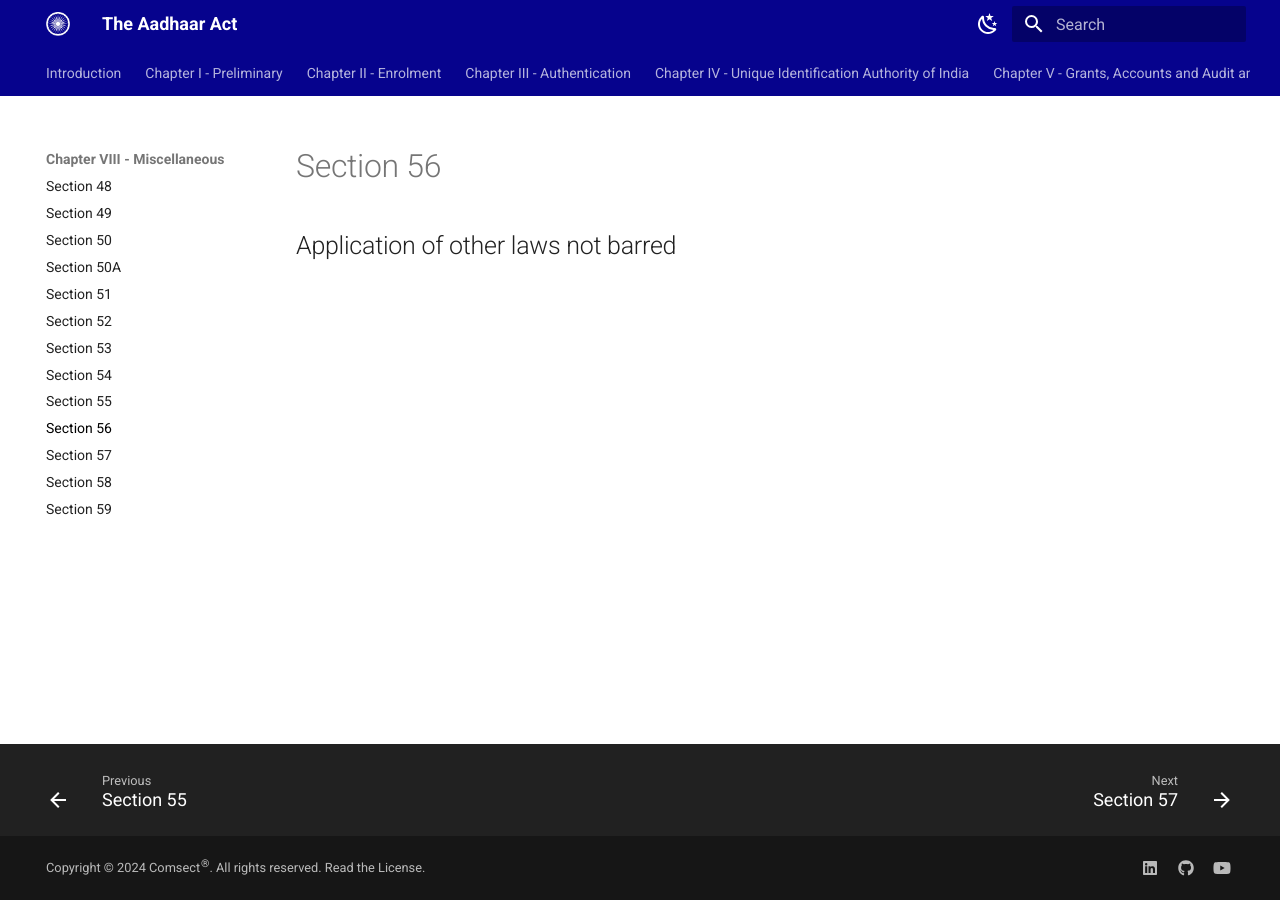
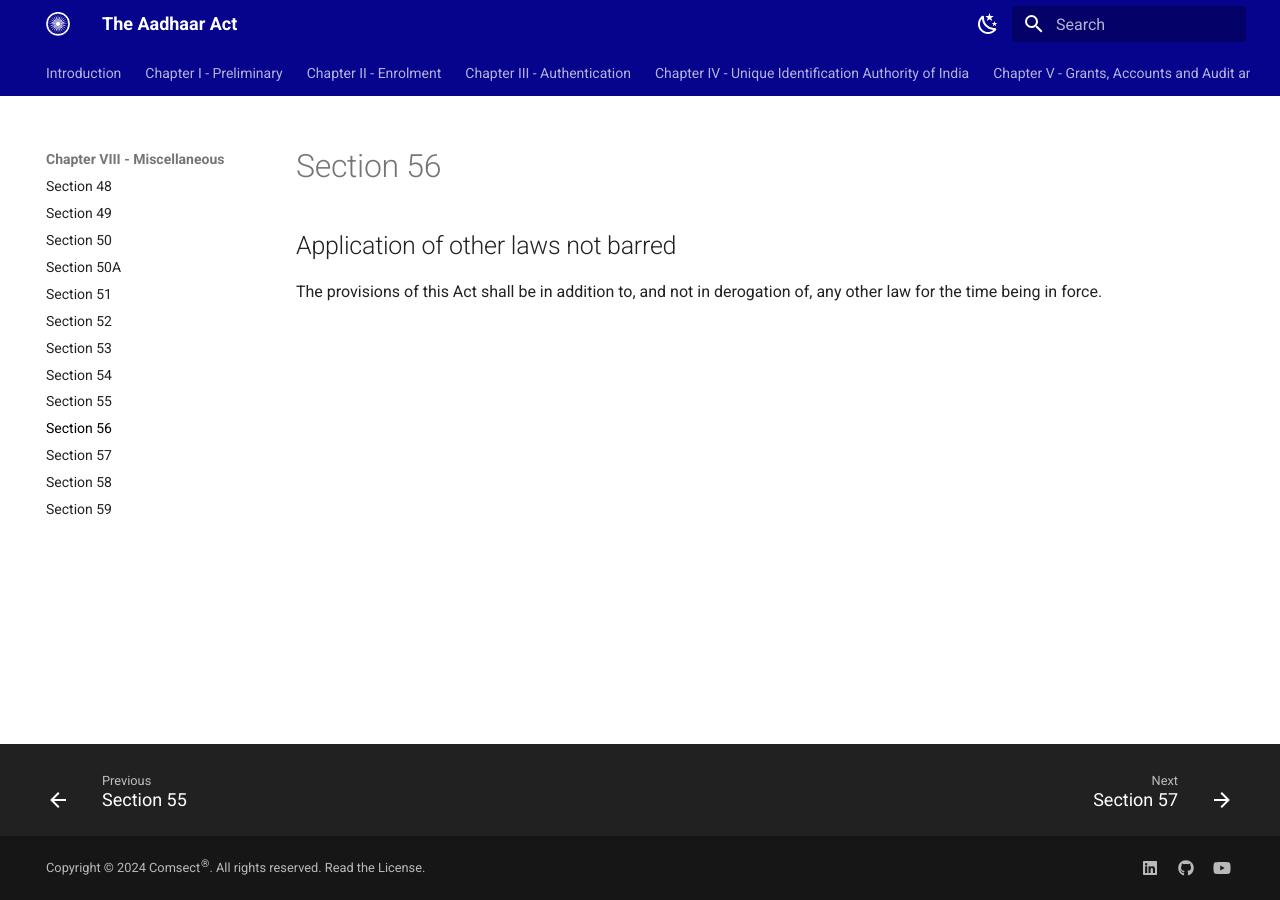
Before and after one commit to comsect/aadhaar-act, an MkDocs documentation site: the page built from docs/en/56.md, in a window 1280 px wide. Built offline with MkDocs 1.6.1 and Material for MkDocs 9.7.7, drawn with Linux system fonts in a browser that asks for light colours.

Commit message:
add section-fifty-six

```diff
--- a/docs/en/56.md
+++ b/docs/en/56.md
@@ -5,3 +5,5 @@
 ---
 
 ## Application of other laws not barred
+
+The provisions of this Act shall be in addition to, and not in derogation of, any other law for the time being in force.
```
